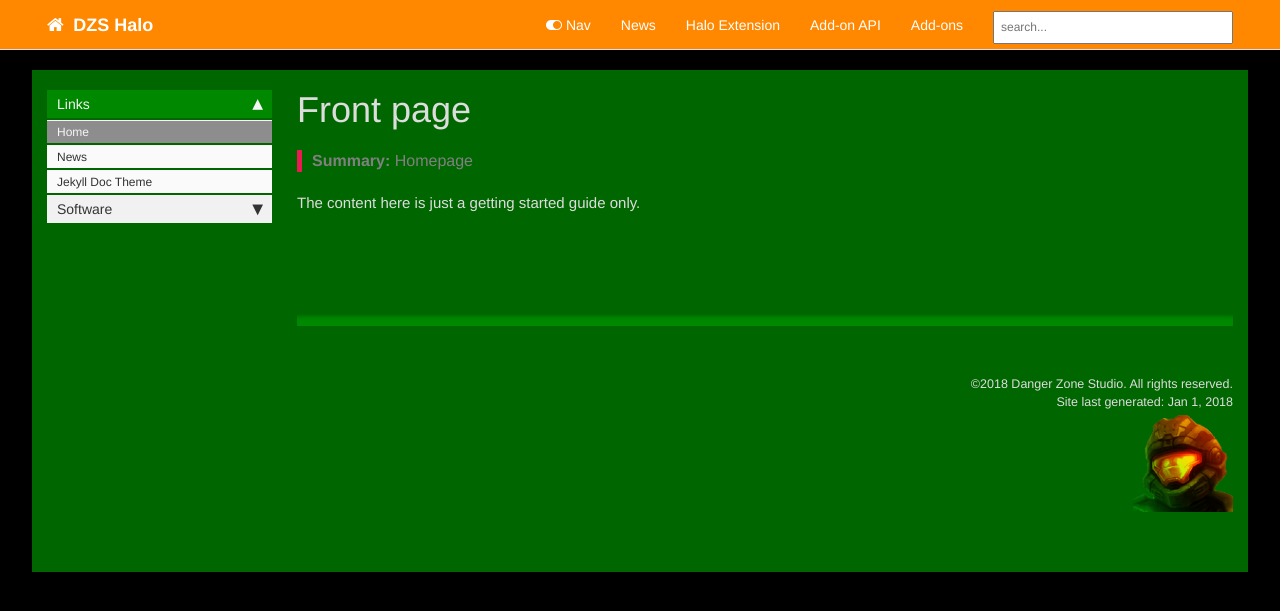
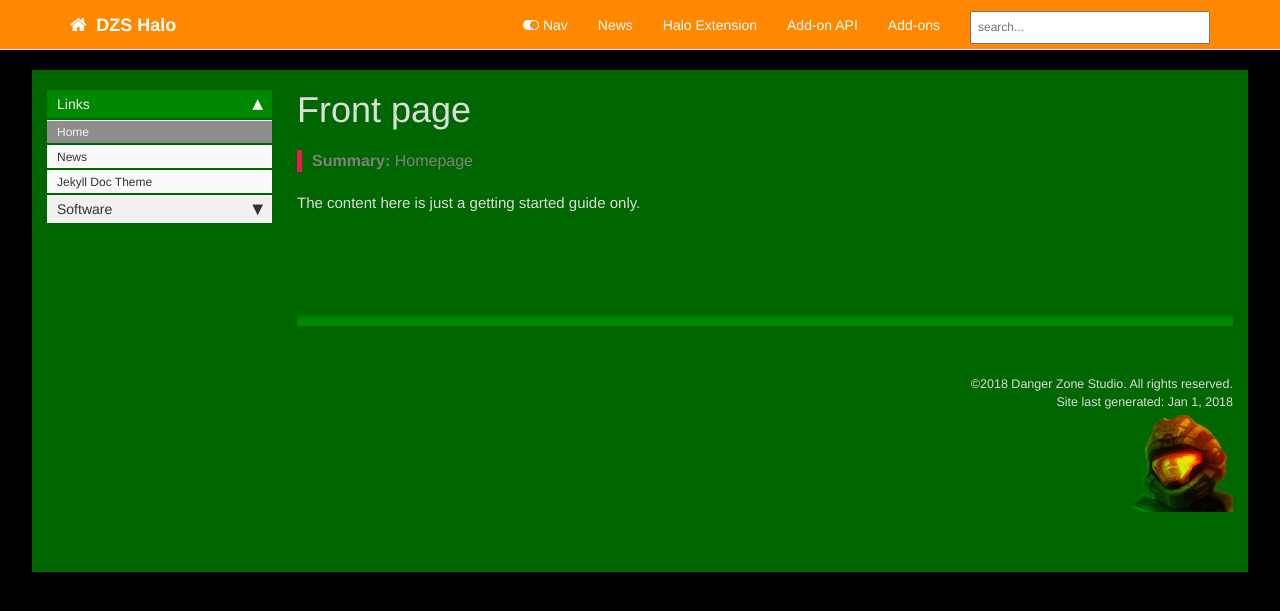
Before and after one commit to DZSHalo/dzshalo.github.io, a Jekyll site: the page built from index.md, in a window 1280 px wide. Shown: the top 611 px of the page. Built offline with Jekyll 4.4.1, drawn with Linux system fonts in a browser that asks for light colours; nearby versions of some CDN libraries; comment, search, counter and statistics services are not loaded.

Commit message:
another theme fix

```diff
--- a/assets/css/theme-halo.css
+++ b/assets/css/theme-halo.css
@@ -26,8 +26,10 @@
 }
 
 /* Override page to display on whole screen instead of static width. */
-.container {
+body > .container {
     width: 95% !important;
+    background-color: #060 !important;
+    display: table;
 }
 
 /* Custom colors */
@@ -35,9 +37,6 @@
 body {
     background-color: #000 !important;
     color: #ddd !important;
-}
-body > .container {
-    background-color: #060 !important;
 }
 hr.shaded {
     background-color: #080 !important;
```
